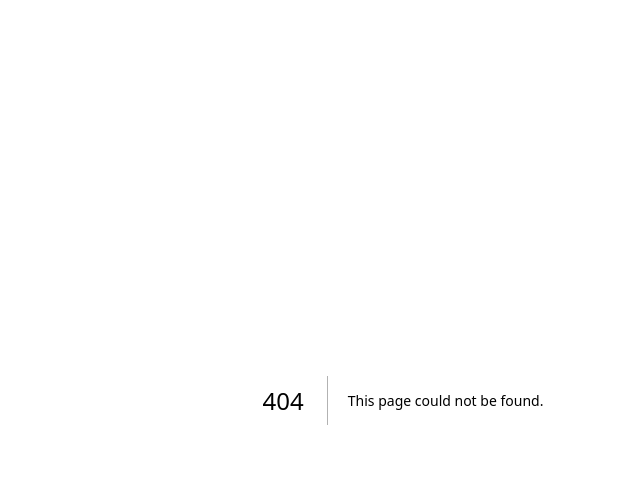
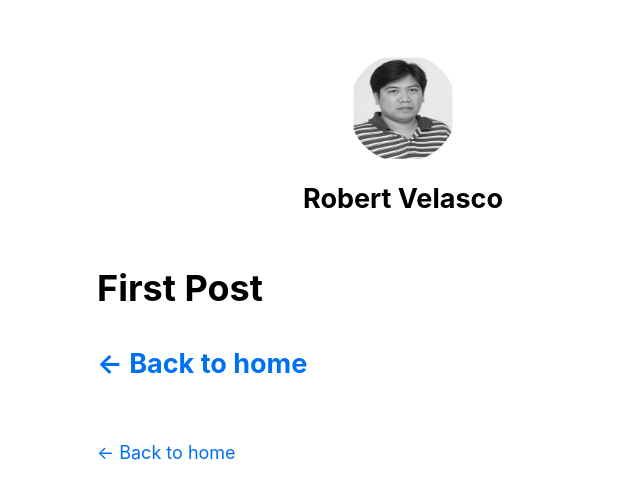
Before and after one commit to rnvelasco/CPE3A-nextjs-blog-, a Next.js app: page /posts/first-post in a window 1280 px wide. Before the commit this address had no page. Shown: the top 498 px of the page, without its empty margins (237-877 px from the left). Built offline with nearby package versions, Linux system fonts and the light colour scheme.

Commit message:
first commit

```diff
--- /dev/null
+++ b/components/layout.js
@@ -0,0 +1,69 @@
+import Head from 'next/head';
+import Image from 'next/image';
+import styles from './layout.module.css';
+import utilStyles from '../styles/utils.module.css';
+import Link from 'next/link';
+
+const name = 'Robert Velasco';
+export const siteTitle = 'Robert Velasco Sample Website';
+
+export default function Layout({ children, home }) {
+  return (
+    <div className={styles.container}>
+      <Head>
+        <link rel="icon" href="/favicon.ico" />
+        <meta
+          name="description"
+          content="Learn how to build a personal website using Next.js"
+        />
+        <meta
+          property="og:image"
+          content={`https://og-image.vercel.app/${encodeURI(
+            siteTitle,
+          )}.png?theme=light&md=0&fontSize=75px&images=https%3A%2F%2Fassets.vercel.com%2Fimage%2Fupload%2Ffront%2Fassets%2Fdesign%2Fnextjs-black-logo.svg`}
+        />
+        <meta name="og:title" content={siteTitle} />
+        <meta name="twitter:card" content="summary_large_image" />
+      </Head>
+      <header className={styles.header}>
+        {home ? (
+          <>
+            <Image
+              priority
+              src="/images/profile.jpg"
+              className={utilStyles.borderCircle}
+              height={144}
+              width={144}
+              alt=""
+            />
+            <h1 className={utilStyles.heading2Xl}>{name}</h1>
+          </>
+        ) : (
+          <>
+            <Link href="/">
+              <Image
+                priority
+                src="/images/profile.jpg"
+                className={utilStyles.borderCircle}
+                height={108}
+                width={108}
+                alt=""
+              />
+            </Link>
+            <h2 className={utilStyles.headingLg}>
+              <Link href="/" className={utilStyles.colorInherit}>
+                {name}
+              </Link>
+            </h2>
+          </>
+        )}
+      </header>
+      <main>{children}</main>
+      {!home && (
+        <div className={styles.backToHome}>
+          <Link href="/">← Back to home</Link>
+        </div>
+      )}
+    </div>
+  );
+}
--- /dev/null
+++ b/components/layout.module.css
@@ -0,0 +1,15 @@
+.container {
+  max-width: 36rem;
+  padding: 0 1rem;
+  margin: 3rem auto 6rem;
+}
+
+.header {
+  display: flex;
+  flex-direction: column;
+  align-items: center;
+}
+
+.backToHome {
+  margin: 3rem 0 0;
+}
--- /dev/null
+++ b/pages/_app.js
@@ -0,0 +1,5 @@
+import '../styles/global.css';
+
+export default function App({ Component, pageProps }) {
+  return <Component {...pageProps} />;
+}
--- /dev/null
+++ b/pages/posts/first-post.js
@@ -0,0 +1,17 @@
+import Head from 'next/head';
+import Link from 'next/link';
+import Layout from '../../components/layout';
+
+export default function FirstPost() {
+  return (
+    <Layout>
+      <Head>
+        <title>First Post</title>
+      </Head>
+      <h1>First Post</h1>
+      <h2>
+        <Link href="/">← Back to home</Link>
+      </h2>
+    </Layout>
+  );
+}
--- /dev/null
+++ b/styles/global.css
@@ -0,0 +1,27 @@
+html,
+body {
+  padding: 0;
+  margin: 0;
+  font-family: -apple-system, BlinkMacSystemFont, Segoe UI, Roboto, Oxygen, Ubuntu,
+    Cantarell, Fira Sans, Droid Sans, Helvetica Neue, sans-serif;
+  line-height: 1.6;
+  font-size: 18px;
+}
+
+* {
+  box-sizing: border-box;
+}
+
+a {
+  color: #0070f3;
+  text-decoration: none;
+}
+
+a:hover {
+  text-decoration: underline;
+}
+
+img {
+  max-width: 100%;
+  display: block;
+}
--- /dev/null
+++ b/styles/utils.module.css
@@ -0,0 +1,52 @@
+.heading2Xl {
+  font-size: 2.5rem;
+  line-height: 1.2;
+  font-weight: 800;
+  letter-spacing: -0.05rem;
+  margin: 1rem 0;
+}
+
+.headingXl {
+  font-size: 2rem;
+  line-height: 1.3;
+  font-weight: 800;
+  letter-spacing: -0.05rem;
+  margin: 1rem 0;
+}
+
+.headingLg {
+  font-size: 1.5rem;
+  line-height: 1.4;
+  margin: 1rem 0;
+}
+
+.headingMd {
+  font-size: 1.2rem;
+  line-height: 1.5;
+}
+
+.borderCircle {
+  border-radius: 9999px;
+}
+
+.colorInherit {
+  color: inherit;
+}
+
+.padding1px {
+  padding-top: 1px;
+}
+
+.list {
+  list-style: none;
+  padding: 0;
+  margin: 0;
+}
+
+.listItem {
+  margin: 0 0 1.25rem;
+}
+
+.lightText {
+  color: #666;
+}
```
Also changed, not shown: pages/index.js (+13 -108 lines), public/images/profile.jpg (added).
